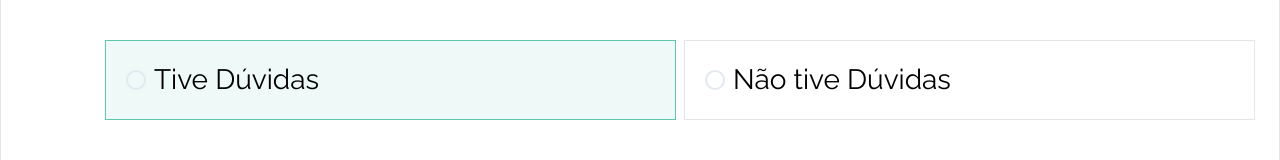
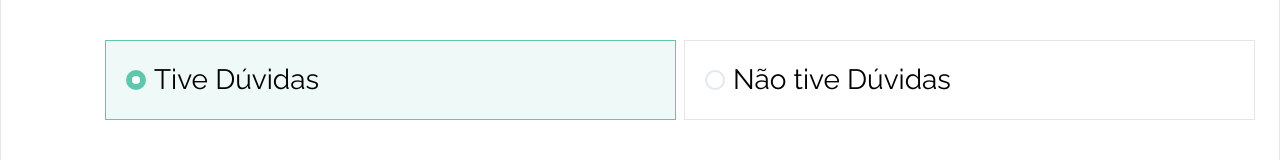
Before and after one commit to gustavovieiradev/doppler-cti-remoto, a Next.js app: page /home in a window 1280 px wide. Shown: the part 439-599 px from the top of the page. Built offline with nearby package versions, Linux system fonts and the light colour scheme.

Commit message:
feat: modal de sucesso

```diff
--- a/package.json
+++ b/package.json
@@ -24,6 +24,7 @@
     "react-dom": "17.0.2",
     "react-hook-form": "^7.12.0",
     "react-icons": "^4.2.0",
+    "react-modal": "^3.14.3",
     "yup": "^0.32.9"
   },
   "devDependencies": {
--- /dev/null
+++ b/src/pages/components/ModalFinish/index.tsx
@@ -0,0 +1,19 @@
+import { Image, Modal, ModalContent, ModalOverlay, Text } from "@chakra-ui/react";
+
+interface ModalFinishProps {
+  isOpen: boolean;
+  onOpen:() => void;
+  onClose:() => void;
+}
+
+export function ModalFinish({isOpen, onClose, onOpen}: ModalFinishProps) {
+  return (
+    <Modal isOpen={isOpen} onClose={onClose} isCentered>
+      <ModalOverlay />
+      <ModalContent borderRadius="46px" w="343px" h="343px" alignItems="center" justifyContent="center">
+        <Image src="/img/finish-modal.svg" alt="finishmodal" />
+        <Text fontWeight="bold" fontSize="44px" textAlign="center">Incrível, Parabéns!</Text>
+      </ModalContent>
+    </Modal>
+  )
+}
--- a/src/pages/home/index.tsx
+++ b/src/pages/home/index.tsx
@@ -1,4 +1,4 @@
-import { Box, Text, Flex, HStack, RadioGroup, Radio, VStack } from "@chakra-ui/react";
+import { Box, Text, Flex, HStack, RadioGroup, Radio, VStack, useDisclosure, Button } from "@chakra-ui/react";
 import { BsChevronCompactDown } from 'react-icons/bs';
 import { Header } from "../components/Header";
 import { Layout } from "../components/Layout";
@@ -6,13 +6,13 @@ import { InputDate } from "../components/InputDate";
 import { Footer } from "../components/Footer";
 import { useState } from "react";
 import { useAuth } from "../../contexts/AuthContext";
+import { ModalFinish } from "../components/ModalFinish";
 
 export default function Home() {
-  const [duvida, setDuvida] = useState(true);
+  const [duvida, setDuvida] = useState("1");
   const [step, setStep] = useState(1);
   const { user } = useAuth();
-
-  console.log(user);
+  const { isOpen, onOpen, onClose } = useDisclosure();
 
   return (
     <Box h="100vh">
@@ -29,7 +29,7 @@ export default function Home() {
                 <InputDate />
               </Box>
             </Flex>
-            <RadioGroup ml="80px" mt="50px">
+            <RadioGroup ml="80px" mt="50px" onChange={setDuvida} value={duvida}>
               <HStack align="center">
                 <Flex
                   flex=".5"
@@ -39,7 +39,7 @@ export default function Home() {
                   align="center"
                   px="20px"
                 >
-                  <Radio colorScheme="teal" value="1" size="lg" name="" onChange={() => setDuvida(true)}>
+                  <Radio colorScheme="teal" value="1" size="lg" name="">
                     <Text fontSize="28px">Tive Dúvidas</Text>
                   </Radio>
                 </Flex>
@@ -51,7 +51,7 @@ export default function Home() {
                   align="center"
                   px="20px"
                 >
-                  <Radio colorScheme="teal" value="2" fontSize="28px" size="lg" onChange={() => setDuvida(false)}>
+                  <Radio colorScheme="teal" value="2" fontSize="28px" size="lg">
                     <Text fontSize="28px">Não tive Dúvidas</Text>
                   </Radio>
                 </Flex>
@@ -109,6 +109,7 @@ export default function Home() {
         )}
       </Layout>
       <Footer step={step} firstStep={1} lastStep={2} nextStep={() => setStep(step+1)} previousStep={() => setStep(step-1)} finishStep={() => setStep(step+1)} />
+      <ModalFinish isOpen={isOpen} onClose={onClose} onOpen={onOpen} />
     </Box>
   )
 }
```
Also changed, not shown: public/img/finish-modal.svg (added), 1 other file (tests, documents, lock files or other folders).
